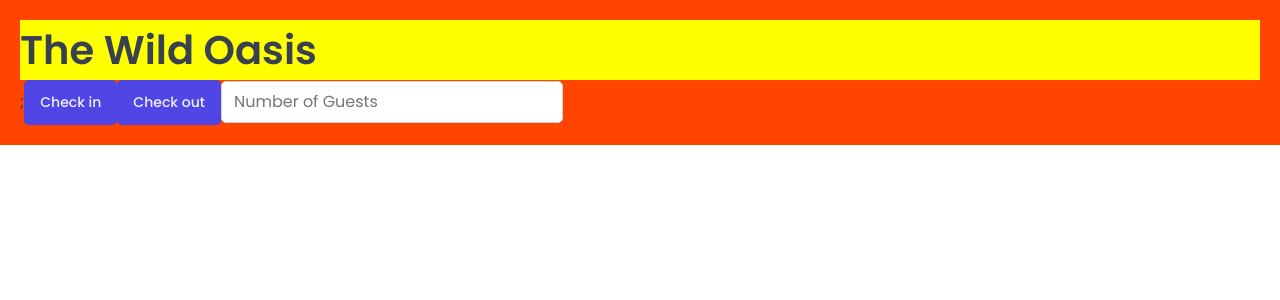
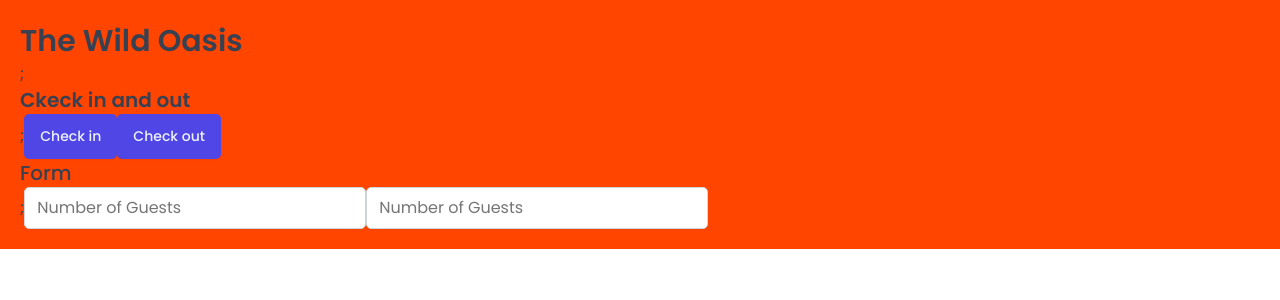
Before and after one commit to UzomaAkpala/the-wild-oasis-hotel-app, a React (Vite) app: page / in a window 1280 px wide. Shown: the top 300 px of the page. Built offline with nearby package versions, Linux system fonts and the light colour scheme; a web font is replaced by a local one.

Commit message:
Styled component Props and the css function

```diff
--- a/src/App.jsx
+++ b/src/App.jsx
@@ -2,12 +2,7 @@
 import GlobalStyles from "./styles/GlobalStyles";
 import Button from "./ui/Button";
 import Input from "./ui/Input";
-
-const H1 = styled.h1`
-  font-size: 40px;
-  font-weight: 600;
-  background-color: yellow;
-`;
+import Heading from "./ui/Heading";
 
 const StyledApp = styled.div`
   background-color: orangered;
@@ -19,9 +14,12 @@
     <>
       <GlobalStyles />
       <StyledApp>
-        <H1>The Wild Oasis</H1>;
+        <Heading as="h1">The Wild Oasis</Heading>;
+        <Heading as="h2">Ckeck in and out</Heading>;
         <Button onClick={() => alert("Check in")}>Check in</Button>
         <Button onClick={() => alert("Check out")}>Check out</Button>
+        <Heading as="h3">Form</Heading>;
+        <Input type="number" placeholder="Number of Guests" />
         <Input type="number" placeholder="Number of Guests" />
       </StyledApp>
     </>
--- /dev/null
+++ b/src/ui/Heading.jsx
@@ -0,0 +1,27 @@
+import styled, { css } from "styled-components";
+
+const Heading = styled.h1`
+  ${(props) =>
+    props.as === "h1" &&
+    css`
+      font-size: 3rem;
+      font-weight: 600;
+    `}
+
+  ${(props) =>
+    props.as === "h2" &&
+    css`
+      font-size: 2rem;
+      font-weight: 600;
+    `}
+
+      ${(props) =>
+    props.as === "h3" &&
+    css`
+      font-size: 2rem;
+      font-weight: 500;
+    `}
+  line-height:1.4;
+`;
+
+export default Heading;
```
